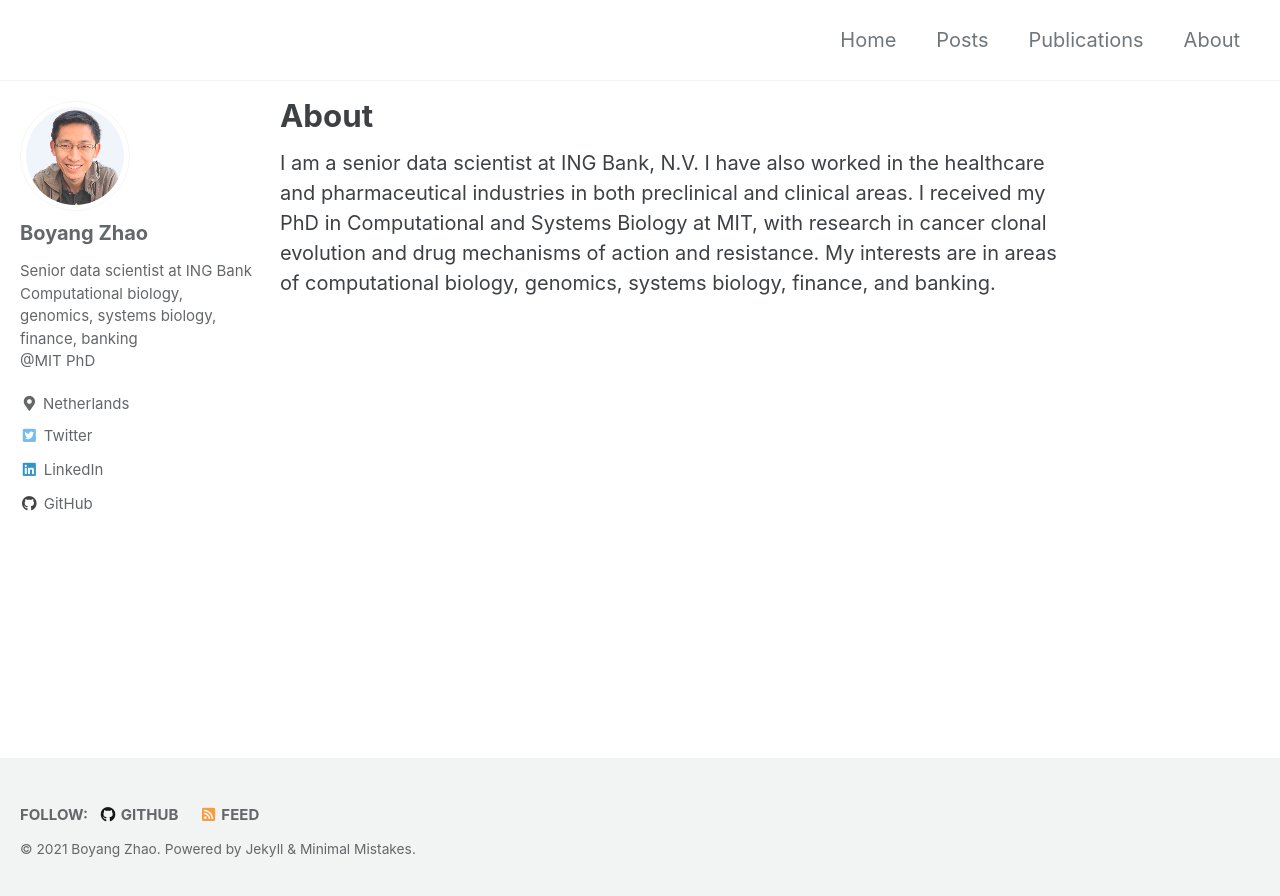
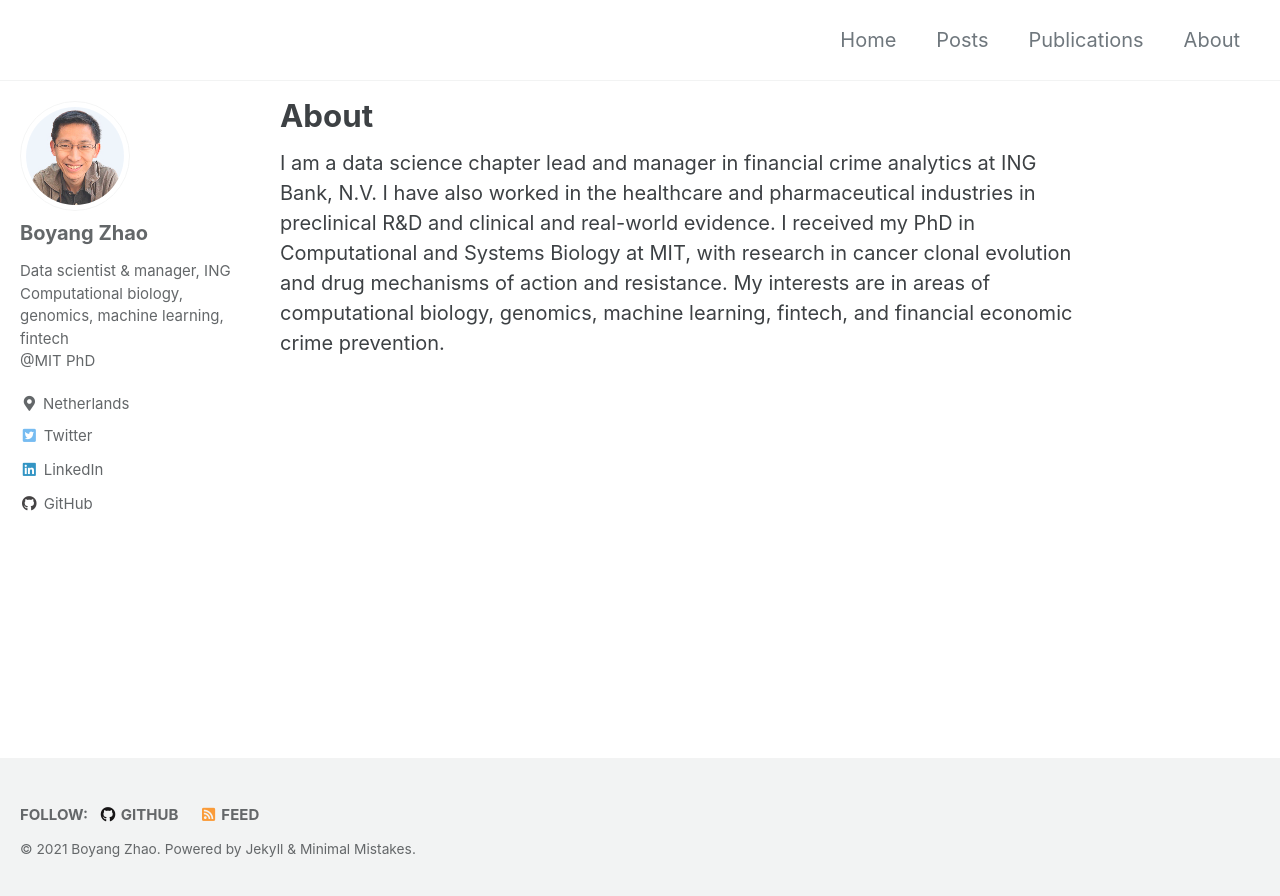
Before and after one commit to boyangzhao/boyangzhao.github.io, a Jekyll site: the page built from _pages/about.md, in a window 1280 px wide. Shown: the top 896 px of the page. Built offline with Jekyll 4.4.1, drawn with Linux system fonts in a browser that asks for light colours; cached includes are drawn as plain includes.

Commit message:
update about

```diff
--- a/_config.yml
+++ b/_config.yml
@@ -95,8 +95,8 @@ analytics:
 author:
   name             : "Boyang Zhao"
   avatar           : "/images/profile_BZ.jpg"
-  bio              : "Senior data scientist at ING Bank<br>
-                      Computational biology, genomics, systems biology, finance, banking<br>
+  bio              : "Data scientist & manager, ING<br>
+                      Computational biology, genomics, machine learning, fintech<br>
                       @MIT PhD"
   location         : "Netherlands"
   email            :
--- a/_pages/about.md
+++ b/_pages/about.md
@@ -4,4 +4,4 @@ title: About
 permalink: /about/
 ---
 
-I am a senior data scientist at ING Bank, N.V. I have also worked in the healthcare and pharmaceutical industries in both preclinical and clinical areas. I received my PhD in Computational and Systems Biology at MIT, with research in cancer clonal evolution and drug mechanisms of action and resistance. My interests are in areas of computational biology, genomics, systems biology, finance, and banking.
+I am a data science chapter lead and manager in financial crime analytics at ING Bank, N.V. I have also worked in the healthcare and pharmaceutical industries in preclinical R&D and clinical and real-world evidence. I received my PhD in Computational and Systems Biology at MIT, with research in cancer clonal evolution and drug mechanisms of action and resistance. My interests are in areas of computational biology, genomics, machine learning, fintech, and financial economic crime prevention.
```
